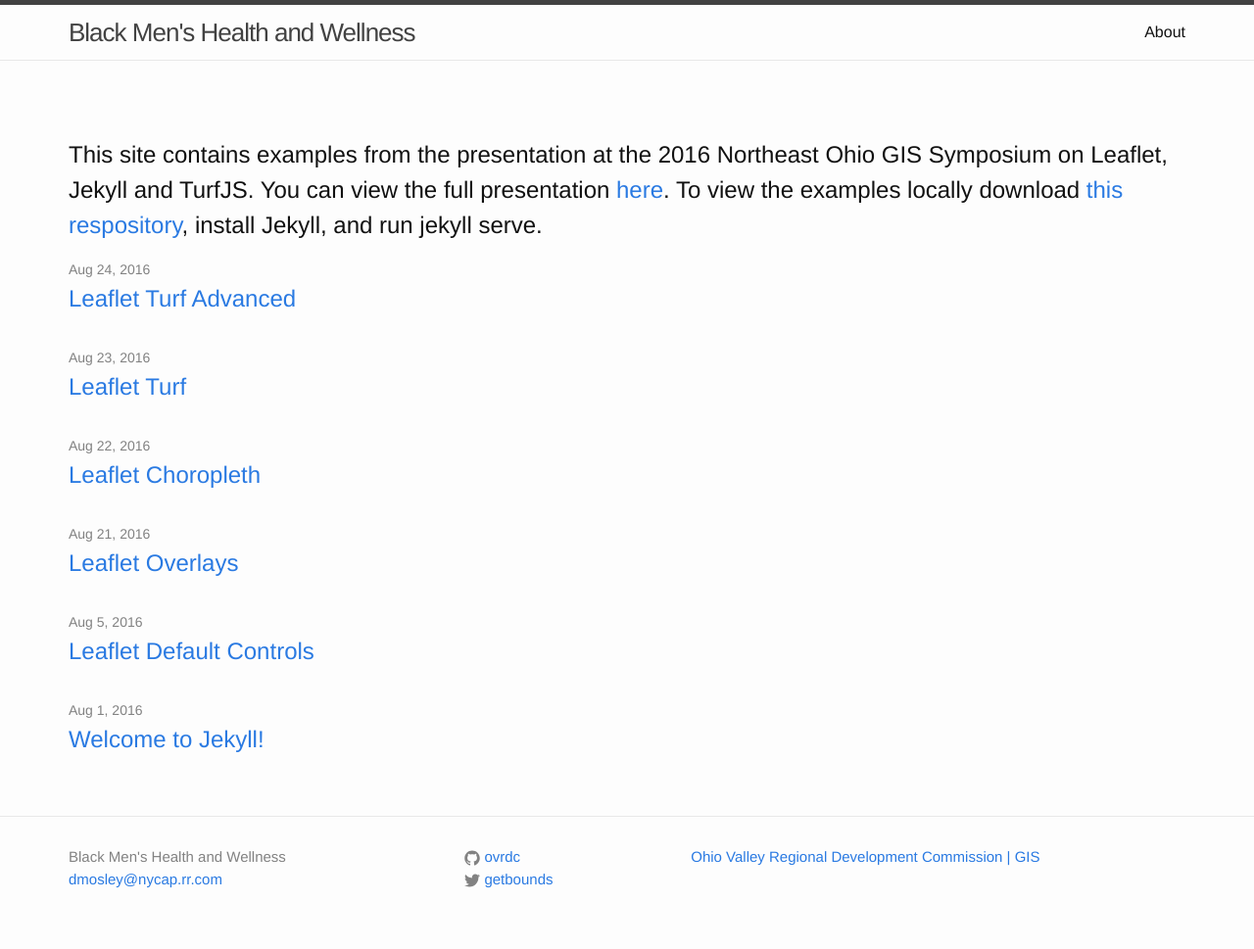
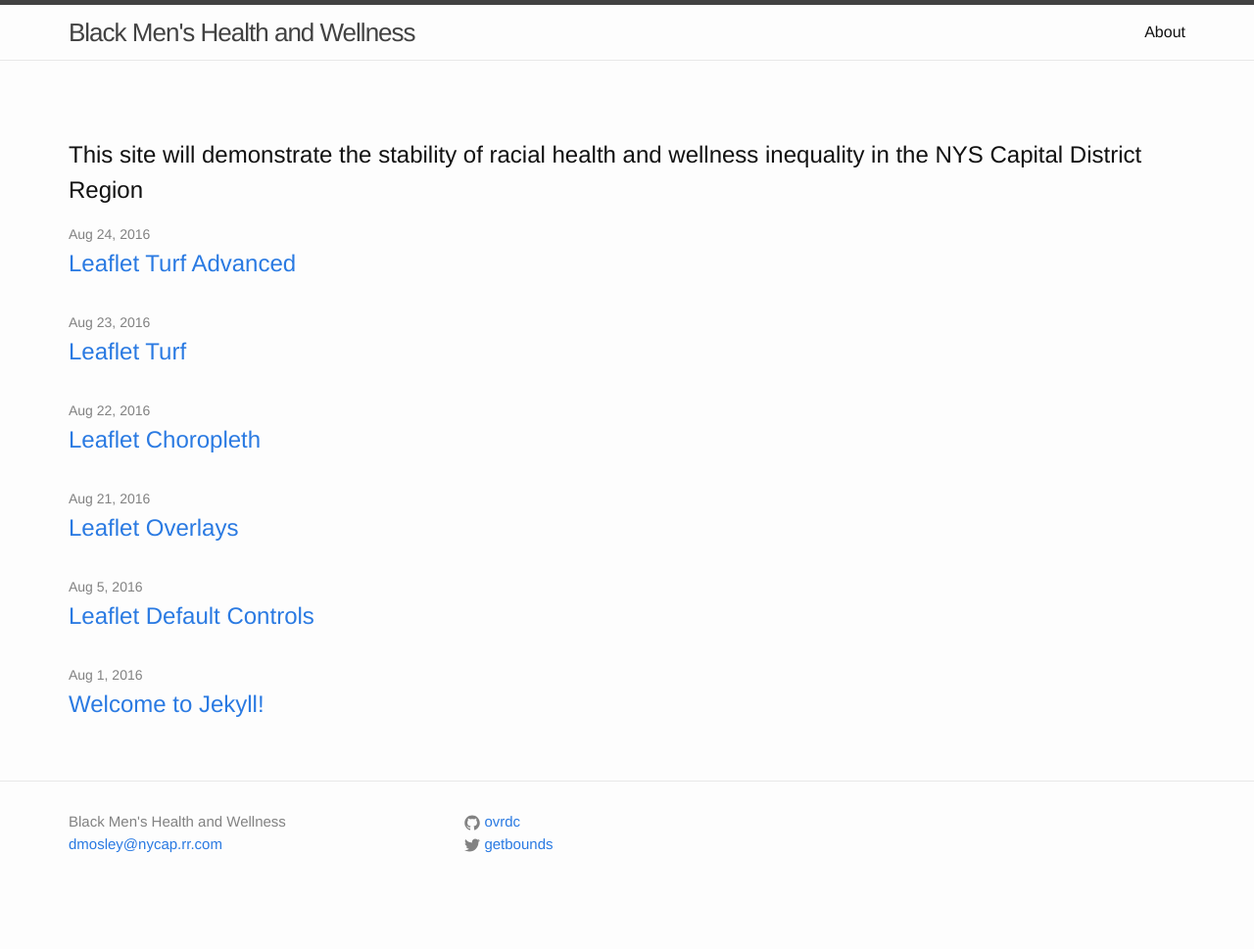
Before and after one commit to blackmenswellnessandhealth/blackmenswellnessandhealth.github.io, a Jekyll site: the page built from index.html, in a window 1280 px wide. Shown: the whole page at 98% size. Built offline with Jekyll 4.4.1, drawn with Linux system fonts in a browser that asks for light colours; after the commit the page ends 933 px from its top, so only the background shows below that.

Commit message:
updated index page to add bmwh stuff

```diff
--- a/_includes/footer.html
+++ b/_includes/footer.html
@@ -43,9 +43,9 @@
         </ul>
       </div>
 
-      <div class="footer-col  footer-col-3">
+    <!--  <div class="footer-col  footer-col-3">
         <p class="text"><a href="http://www.ovrdc.org/gis/">Ohio Valley Regional Development Commission | GIS</a></p>
-      </div>
+      </div> -->
     </div>
 
   </div>
--- a/index.html
+++ b/index.html
@@ -4,7 +4,7 @@ layout: default
 
 <div class="home">
   <br /><br />
-  <h2>This site contains examples from the presentation at the 2016 Northeast Ohio GIS Symposium on Leaflet, Jekyll and TurfJS. You can view the full presentation <a href="https://getbounds.com/blog/neohio-gis-2016-leaflet-jekyll-turfjs/" target="ext">here</a>. To view the examples locally download <a href="https://github.com/ovrdc/neohio-gis-2016-leaflet-jekyll-turf">this respository</a>, install Jekyll, and run jekyll serve.</h2>
+  <h2>This site will demonstrate the stability of racial health and wellness inequality in the NYS Capital District Region</h2>
 
   <ul class="post-list">
     {% for post in site.posts %}
```
Also changed, not shown: 1 other file.
